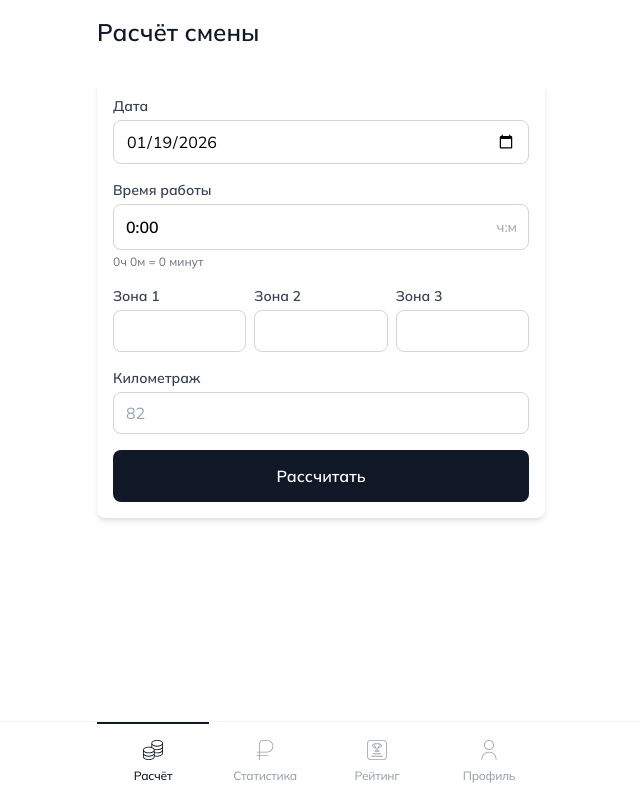
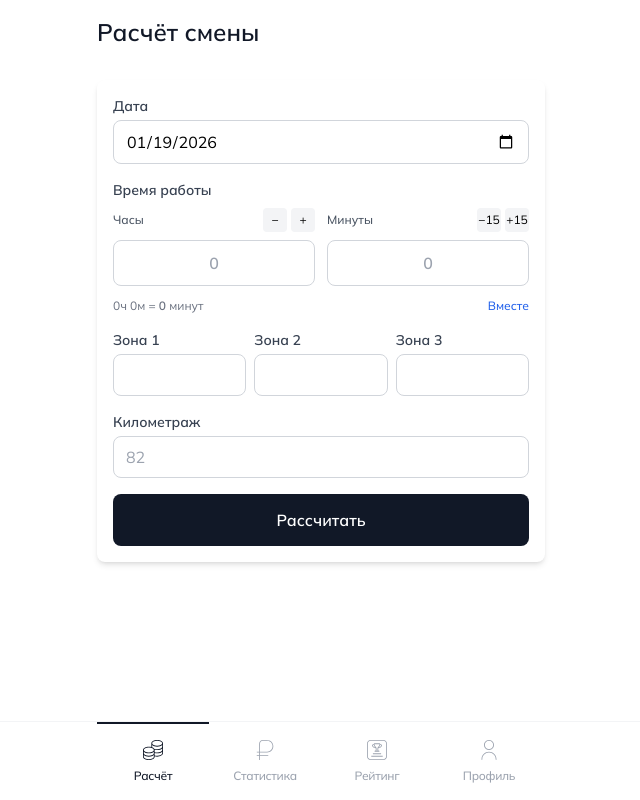
Before and after one commit to opa33/cour, a React (Vite) app: page / in a window 1280 px wide. Shown: the whole page, without its empty margins (319-959 px from the left). Built offline with nearby package versions, Linux system fonts and the light colour scheme; no server answers.

Commit message:
fix inp date

```diff
--- a/src/components/TimeInput.tsx
+++ b/src/components/TimeInput.tsx
@@ -1,4 +1,4 @@
-import { useMemo } from "react";
+import { useMemo, useState } from "react";
 
 interface TimeInputProps {
   label: string;
@@ -13,11 +13,14 @@ export default function TimeInput({
   onChange,
   placeholder = "8:30",
 }: TimeInputProps) {
+  const [inputMode, setInputMode] = useState<"combined" | "split">("split");
+
+  const hours = useMemo(() => Math.floor(value / 60), [value]);
+  const mins = useMemo(() => value % 60, [value]);
+
   const displayValue = useMemo(() => {
-    const hours = Math.floor(value / 60);
-    const mins = value % 60;
     return `${hours}:${mins.toString().padStart(2, "0")}`;
-  }, [value]);
+  }, [hours, mins]);
 
   const handleChange = (e: React.ChangeEvent<HTMLInputElement>) => {
     const input = e.target.value.replace(/[^\d:]/g, ""); // Only digits and colon
@@ -42,30 +45,55 @@ export default function TimeInput({
       }
     } else if (parts.length >= 2) {
       // Two or more numbers - first is hours, second is minutes
-      const hours = parseInt(parts[0]) || 0;
-      const mins = Math.min(parseInt(parts[1]) || 0, 59); // Cap minutes at 59
-      totalMinutes = hours * 60 + mins;
+      const h = parseInt(parts[0]) || 0;
+      const m = Math.min(parseInt(parts[1]) || 0, 59); // Cap minutes at 59
+      totalMinutes = h * 60 + m;
     }
 
     onChange(totalMinutes);
   };
 
-  const hours = Math.floor(value / 60);
-  const mins = value % 60;
+  const handleHoursChange = (e: React.ChangeEvent<HTMLInputElement>) => {
+    const h = Math.max(0, parseInt(e.target.value) || 0);
+    onChange(h * 60 + mins);
+  };
+
+  const handleMinsChange = (e: React.ChangeEvent<HTMLInputElement>) => {
+    const m = Math.min(59, Math.max(0, parseInt(e.target.value) || 0));
+    onChange(hours * 60 + m);
+  };
+
+  const handleIncrement = (field: "hours" | "mins", amount: number) => {
+    if (field === "hours") {
+      onChange((hours + amount) * 60 + mins);
+    } else {
+      const newMins = mins + amount;
+      if (newMins < 0) {
+        onChange(Math.max(0, (hours - 1) * 60 + (newMins + 60)));
+      } else if (newMins >= 60) {
+        onChange((hours + 1) * 60 + (newMins - 60));
+      } else {
+        onChange(hours * 60 + newMins);
+      }
+    }
+  };
 
   return (
     <div>
-      <label className="text-sm font-semibold text-gray-700 block mb-1">
+      <label className="text-sm font-semibold text-gray-700 block mb-2">
         {label}
       </label>
-      <div className="relative">
+
+      {/* Combined input mode */}
+      {inputMode === "combined" && (
+        <div className="relative mb-2">
           <input
             type="text"
             inputMode="decimal"
             value={displayValue}
             onChange={handleChange}
             placeholder={placeholder}
-          className="w-full px-3 py-2 border border-gray-300 rounded-lg focus:outline-none focus:ring-2 focus:ring-blue-500 focus:border-transparent bg-transparent text-lg font-semibold"
+            className="w-full px-3 py-2 border border-gray-300 rounded-lg focus:outline-none focus:ring-2 focus:ring-blue-500 focus:border-transparent bg-transparent text-lg font-semibold text-center"
             style={{
               fontSize: "16px",
               WebkitAppearance: "none",
@@ -76,9 +104,101 @@ export default function TimeInput({
             ч:м
           </span>
         </div>
-      <p className="text-xs text-gray-500 mt-1">
-        {hours}ч {mins}м = {value} минут
+      )}
+
+      {/* Split input mode */}
+      {inputMode === "split" && (
+        <div className="space-y-3">
+          <div className="grid grid-cols-2 gap-3">
+            {/* Hours input */}
+            <div>
+              <div className="flex items-center justify-between mb-2">
+                <span className="text-xs text-gray-600 font-medium">Часы</span>
+                <div className="flex gap-1">
+                  <button
+                    onClick={() => handleIncrement("hours", -1)}
+                    className="w-6 h-6 text-xs bg-gray-100 hover:bg-gray-200 rounded transition-colors"
+                  >
+                    −
+                  </button>
+                  <button
+                    onClick={() => handleIncrement("hours", 1)}
+                    className="w-6 h-6 text-xs bg-gray-100 hover:bg-gray-200 rounded transition-colors"
+                  >
+                    +
+                  </button>
+                </div>
+              </div>
+              <input
+                type="number"
+                min="0"
+                placeholder="0"
+                value={value > 0 ? hours : ""}
+                onChange={handleHoursChange}
+                className="w-full px-3 py-2 border border-gray-300 rounded-lg focus:outline-none focus:ring-2 focus:ring-blue-500 focus:border-transparent bg-transparent text-lg font-semibold text-center"
+                style={{
+                  fontSize: "16px",
+                  WebkitAppearance: "none",
+                  borderWidth: "1px",
+                }}
+              />
+            </div>
+
+            {/* Minutes input */}
+            <div>
+              <div className="flex items-center justify-between mb-2">
+                <span className="text-xs text-gray-600 font-medium">
+                  Минуты
+                </span>
+                <div className="flex gap-1">
+                  <button
+                    onClick={() => handleIncrement("mins", -15)}
+                    className="w-6 h-6 text-xs bg-gray-100 hover:bg-gray-200 rounded transition-colors"
+                  >
+                    −15
+                  </button>
+                  <button
+                    onClick={() => handleIncrement("mins", 15)}
+                    className="w-6 h-6 text-xs bg-gray-100 hover:bg-gray-200 rounded transition-colors"
+                  >
+                    +15
+                  </button>
+                </div>
+              </div>
+              <input
+                type="number"
+                min="0"
+                max="59"
+                placeholder="0"
+                value={value > 0 ? mins : ""}
+                onChange={handleMinsChange}
+                className="w-full px-3 py-2 border border-gray-300 rounded-lg focus:outline-none focus:ring-2 focus:ring-blue-500 focus:border-transparent bg-transparent text-lg font-semibold text-center"
+                style={{
+                  fontSize: "16px",
+                  WebkitAppearance: "none",
+                  borderWidth: "1px",
+                }}
+              />
+            </div>
+          </div>
+        </div>
+      )}
+
+      {/* Toggle and summary */}
+      <div className="flex items-center justify-between mt-3">
+        <p className="text-xs text-gray-500">
+          {hours}ч {mins}м = <span className="font-semibold">{value}</span>{" "}
+          минут
         </p>
+        <button
+          onClick={() =>
+            setInputMode(inputMode === "combined" ? "split" : "combined")
+          }
+          className="text-xs text-blue-600 hover:text-blue-700 font-medium"
+        >
+          {inputMode === "combined" ? "По частям" : "Вместе"}
+        </button>
+      </div>
     </div>
   );
 }
```
Lines whose indentation alone changed are shown as unchanged.
